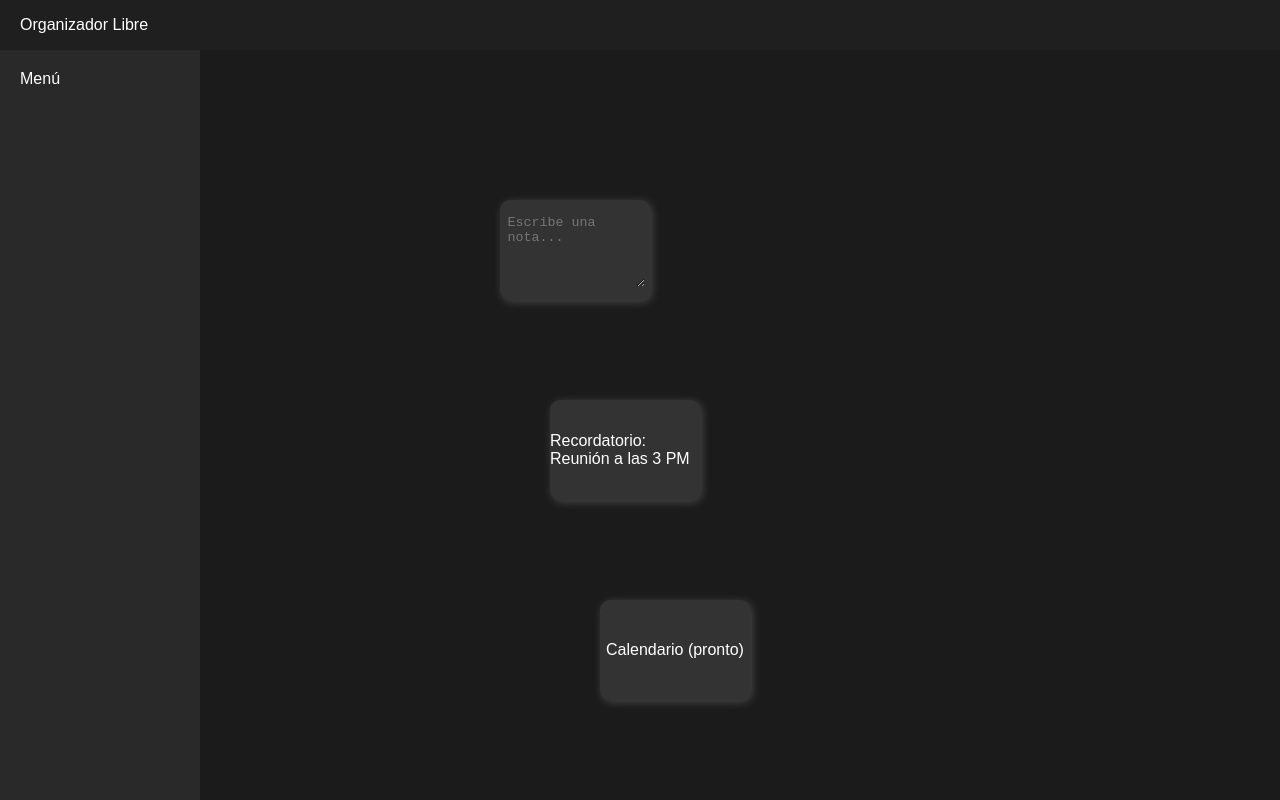
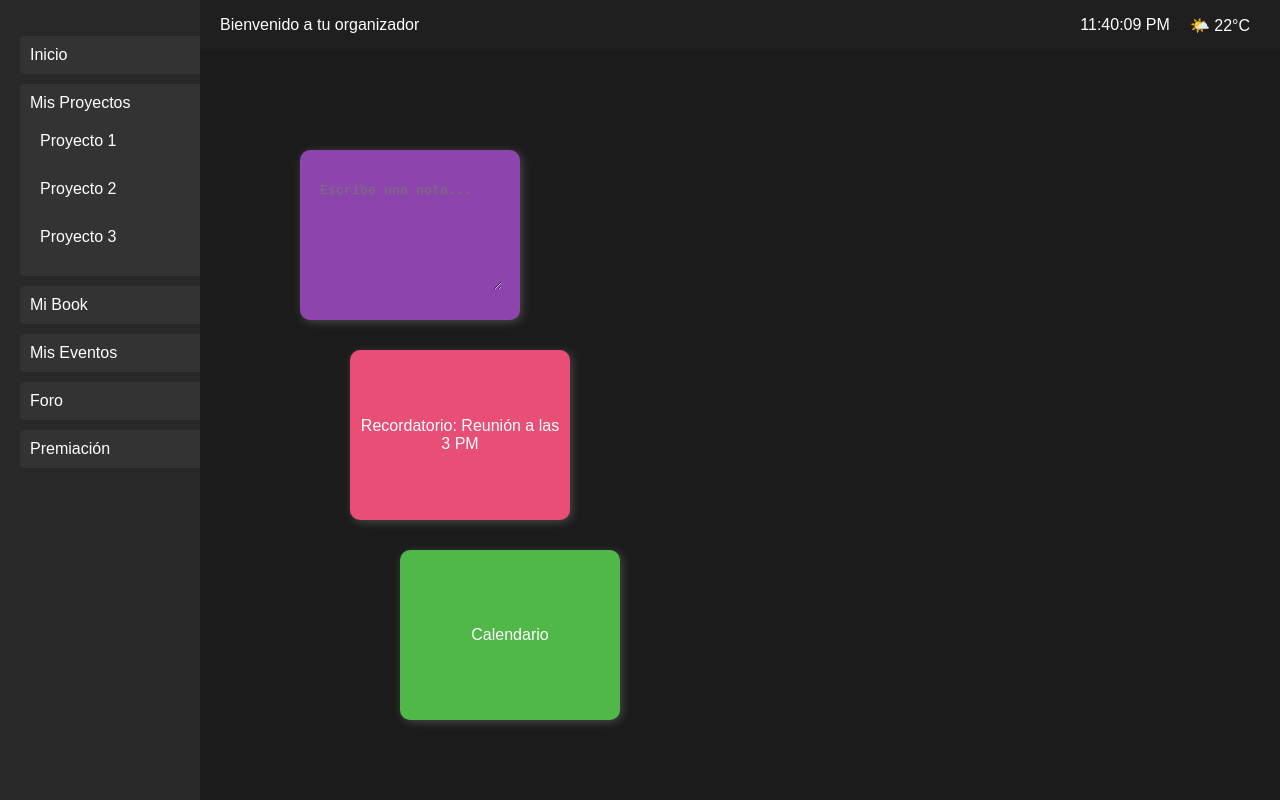
Before and after one commit to Agustinarioseco/proyectotin, a plain HTML site: page index.html in a window 1280 px wide. Drawn offline with nearby package versions, Linux system fonts and the light colour scheme.

Commit message:
cambios lindos

```diff
--- a/css/styles.css
+++ b/css/styles.css
@@ -5,29 +5,58 @@ body {
     color: white;
 }
 
+/* Navbar fijo */
 .navbar {
     position: fixed;
     top: 0;
-    left: 0;
-    width: 100%;
+    left: 200px;
+    width: calc(100% - 200px);
     height: 50px;
     background: #1f1f1f;
     color: white;
     display: flex;
     align-items: center;
+    justify-content: space-between;
     padding: 0 20px;
 }
 
+.navbar .info {
+    display: flex;
+    gap: 20px;
+    padding: 0px 50px;
+}
+
+/* Menú lateral fijo */
 .sidebar {
     position: fixed;
-    top: 50px;
+    top: 0;
     left: 0;
     width: 200px;
-    height: calc(100% - 50px);
+    height: 100vh;
     background: #292929;
     padding: 20px;
 }
 
+.sidebar ul {
+    list-style: none;
+    padding: 0;
+}
+
+.sidebar ul li {
+    margin: 10px 0;
+    padding: 10px;
+    background: #333;
+    border-radius: 5px;
+    cursor: pointer;
+    color: white;
+    transition: 0.3s;
+}
+
+.sidebar ul li:hover {
+    background: #50b848;
+}
+
+/* Espacio interactivo */
 .workspace {
     margin-top: 50px;
     margin-left: 200px;
@@ -38,9 +67,10 @@ body {
     overflow: hidden;
 }
 
+/* Cards */
 .card {
-    width: 150px;
-    height: 100px;
+    width: 200px;
+    height: 150px;
     background: #333;
     border-radius: 10px;
     box-shadow: 2px 2px 10px rgba(255, 255, 255, 0.2);
@@ -50,4 +80,52 @@ body {
     position: absolute;
     cursor: grab;
     color: white;
+    padding: 10px;
+    text-align: center;
 }
+
+.note-card {
+    background: #8e44ad;
+}
+
+.reminder-card {
+    background: #e94e77;
+}
+
+.calendar-card {
+    background: #50b848;
+}
+
+/* Barra de herramientas para agregar imágenes y stickers */
+.toolbar {
+    position: fixed;
+    top: 60px;
+    left: 220px;
+    background: #292929;
+    padding: 10px;
+    border-radius: 5px;
+    display: flex;
+    gap: 10px;
+}
+
+.toolbar button {
+    background: #50b848;
+    color: white;
+    border: none;
+    padding: 10px;
+    cursor: pointer;
+    border-radius: 5px;
+}
+
+.toolbar button:hover {
+    background: #8e44ad;
+}
+
+/* Imágenes y stickers */
+.image, .sticker {
+    width: 150px;
+    height: 150px;
+    position: absolute;
+    cursor: grab;
+    border-radius: 10px;
+}
--- a/index.html
+++ b/index.html
@@ -8,9 +8,34 @@
     <script src="https://cdn.jsdelivr.net/npm/interactjs@1.10.11/dist/interact.min.js"></script>
 </head>
 <body>
-    <div class="navbar">Organizador Libre</div>
-    <div class="sidebar">Menú</div>
-    <div class="workspace" id="workspace">
+    <!-- Menú lateral -->
+    <div class="sidebar">
+        <ul>
+            <li>Inicio</li>
+            <li>Mis Proyectos
+                <ul>
+                    <li>Proyecto 1</li>
+                    <li>Proyecto 2</li>
+                    <li>Proyecto 3</li>
+                </ul>
+            </li>
+            <li>Mi Book</li>
+            <li>Mis Eventos</li>
+            <li>Foro</li>
+            <li>Premiación</li>
+        </ul>
+    </div>
+
+    <!-- Navbar superior -->
+    <div class="navbar">
+        <span>Bienvenido a tu organizador</span>
+        <div class="info">
+            <span id="hora"></span>
+            <span id="clima">Cargando clima...</span>
+        </div>
+    </div>
+
+    <!-- Área de trabajo -->
     <div class="workspace" id="workspace">
         <div class="card note-card" id="note" style="top: 100px; left: 100px;">
             <textarea placeholder="Escribe una nota..." style="width: 90%; height: 70%; background: transparent; border: none; color: white;"></textarea>
@@ -19,11 +44,14 @@
             <p>Recordatorio: Reunión a las 3 PM</p>
         </div>
         <div class="card calendar-card" id="calendar" style="top: 500px; left: 200px;">
-                <p>Calendario (pronto)</p>
-            </div>
+            <p>Calendario</p>
         </div>
 
+    </div>
+
+    <!-- JavaScript -->
     <script>
+        // Hacer las cards movibles
         interact('.card').draggable({
             inertia: true,
             modifiers: [
@@ -43,8 +71,77 @@
                 }
             }
         });
+
+        // Mostrar la hora actual
+        function actualizarHora() {
+            let ahora = new Date();
+            let hora = ahora.toLocaleTimeString();
+            document.getElementById('hora').textContent = hora;
+        }
+        setInterval(actualizarHora, 1000);
+        actualizarHora();
+
+        // Obtener el clima (simulado)
+        document.getElementById('clima').textContent = "🌤️ 22°C";
+    </script>
+    <script>
+        // Hacer las cards movibles
+        interact('.card').draggable({
+            inertia: true,
+            modifiers: [
+                interact.modifiers.restrictRect({
+                    restriction: "parent",
+                    endOnly: true
+                })
+            ],
+            listeners: {
+                move(event) {
+                    let target = event.target;
+                    let x = (parseFloat(target.getAttribute('data-x')) || 0) + event.dx;
+                    let y = (parseFloat(target.getAttribute('data-y')) || 0) + event.dy;
+                    target.style.transform = `translate(${x}px, ${y}px)`;
+                    target.setAttribute('data-x', x);
+                    target.setAttribute('data-y', y);
+                }
+            }
+        });
+
+        // Hacer las cards redimensionables
+        interact('.card').resizable({
+            edges: { left: true, right: true, bottom: true, top: true }, // Permite cambiar el tamaño desde cualquier lado
+            listeners: {
+                move(event) {
+                    let target = event.target;
+                    let x = parseFloat(target.getAttribute('data-x')) || 0;
+                    let y = parseFloat(target.getAttribute('data-y')) || 0;
+
+                    // Aplicar el nuevo tamaño
+                    target.style.width = `${event.rect.width}px`;
+                    target.style.height = `${event.rect.height}px`;
+
+                    // Ajustar la posición si es necesario
+                    x += event.deltaRect.left;
+                    y += event.deltaRect.top;
+
+                    target.style.transform = `translate(${x}px, ${y}px)`;
+                    target.setAttribute('data-x', x);
+                    target.setAttribute('data-y', y);
+                }
+            }
+        });
+
+        // Mostrar la hora actual
+        function actualizarHora() {
+            let ahora = new Date();
+            let hora = ahora.toLocaleTimeString();
+            document.getElementById('hora').textContent = hora;
+        }
+        setInterval(actualizarHora, 1000);
+        actualizarHora();
+
+        // Obtener el clima (simulado)
+        document.getElementById('clima').textContent = "🌤️ 22°C";
     </script>
 
-    </div>
 </body>
 </html>
```
Lines whose indentation alone changed are shown as unchanged.
